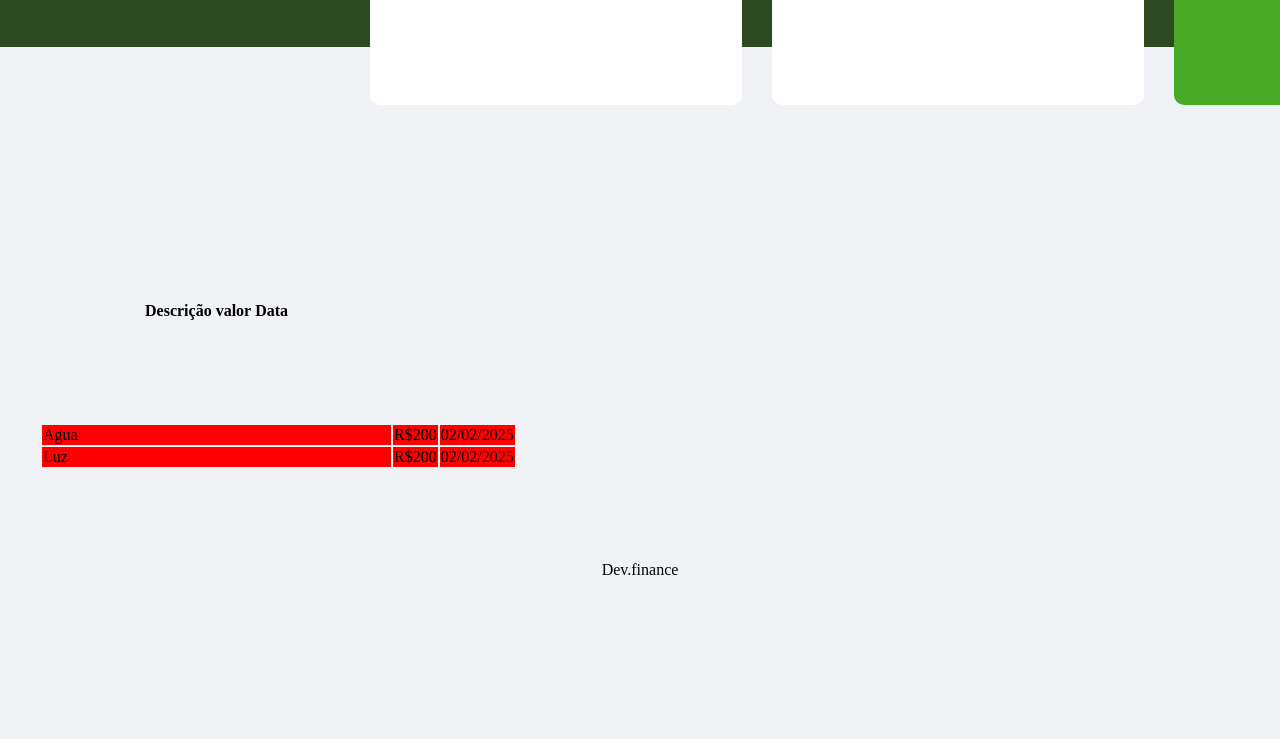
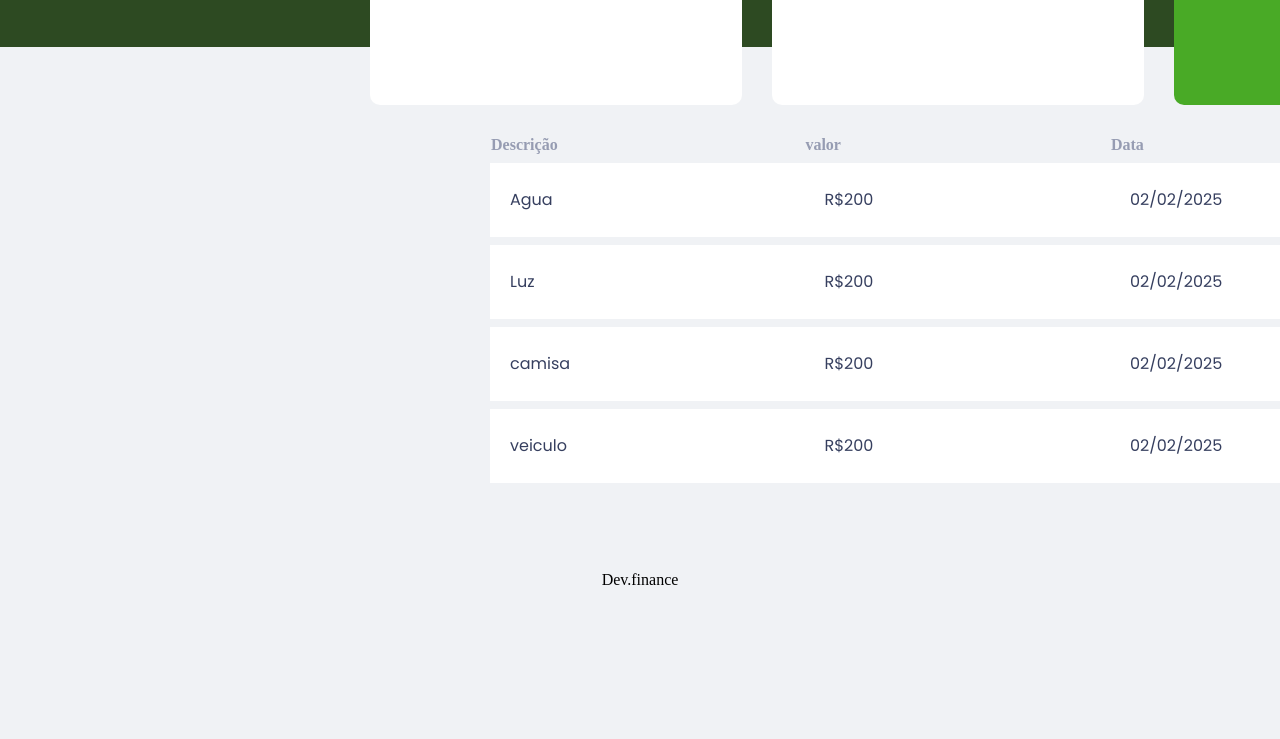
Before and after one commit to cauan-oss/key_of_linux, a plain HTML site: page wallet-dev.finance/index.html in a window 1280 px wide. Shown: the part 113-852 px from the top of the page. Before the commit the page ends 800 px from the top, so only its background shows below. Drawn offline with Linux system fonts and the light colour scheme.

Commit message:
done for today

```diff
--- /dev/null
+++ b/wallet-dev.finance/display.css
@@ -0,0 +1,5 @@
+* {
+    padding: 0;
+    margin: 0;
+    box-sizing: border-box;
+}
--- a/wallet-dev.finance/index.html
+++ b/wallet-dev.finance/index.html
@@ -44,11 +44,19 @@
                     <td>R$200</td>
                     <td>02/02/2025</td>
                 </tr>
+                <tr class="linha">
+                    <td>camisa</td>
+                    <td>R$200</td>
+                    <td>02/02/2025</td>
+                </tr>
+                <tr class="linha">
+                    <td>veiculo</td>
+                    <td>R$200</td>
+                    <td>02/02/2025</td>
+                </tr>
             </tbody>
         </table>
-        <section id="transacao">
 
-        </section>
     </main>
 
 
--- a/wallet-dev.finance/style.css
+++ b/wallet-dev.finance/style.css
@@ -3,6 +3,7 @@ body {
     padding: 0;
     background-color: #F0F2F5;
 }
+
 #cabecalho {
     background-color: #2D4A22;
     padding: 40px;
@@ -19,8 +20,10 @@ body {
     margin: 10px;
     color: #363F5F;
     margin-left: 20px;
+    font-family: Poppins;
 
 }
+
 .receita-total {
     width: 352px;
     height: 138px;
@@ -40,7 +43,8 @@ body {
     position: absolute;
     left: 350px;
 }
- h1 {
+
+h1 {
     top: 10px;
 }
 
@@ -50,10 +54,10 @@ body {
     height: 324px;
 }
 
-.linha {
+/* .linha {
     background-color: red;
     padding: 25px;
-}
+} */
 
 .extrato {
     background-color: hsl(0, 37%, 56%);
@@ -62,20 +66,44 @@ body {
     border-radius: 10px;
 }
 
-#head-table {
-    display: flex;
-    justify-content: space-between;
-    margin: 100px;
+
+
+#tabela {
+    margin-top: 50px;
+    width: 100%;
+    padding: 30px;
+    padding-left: 450px;
+    border-spacing: 0 0.5rem;
+    text-align: left;
+    border-radius: 10px;
+
 }
 
-#tabela {
-    margin-top: 150px;
+table th {
+   color: #969CB2;
+}
+table td{
+    padding: 20px;
+    background: white;
+    width: 1120px;
+    height: 34px;
+    color: #363F5F;
+    font-family: Poppins;
+
 }
 
-#rodape{
+ #rodape {
+    margin: 150px;
     display: flex;
     justify-content: center;
 }
-/* .lista {
-    margin-top: 10px;
+
+/* .centraliza {
+    display: flex;
+    justify-content: center;
 } */
+
+.elemento1 {
+    display: flex;
+    justify-content: center;
+}
--- /dev/null
+++ b/wallet-dev.finance/styleModal.css
@@ -0,0 +1,36 @@
+body {
+    margin: 0;
+    padding: 0;
+}
+
+/* #botoes {
+    display: inline;
+    justify-content: center;
+    background-color: green;
+} */
+
+#modal {
+    background-color: beige;
+    padding: 12px;
+    margin: 350px;
+    /* display: flex;
+    justify-content: center; */
+}
+h1 {
+    color: red;
+    display: flex;
+    justify-content: center;
+}
+
+#inputs-data {
+  display: flex;
+  justify-content: center;
+  padding: 70px;
+  gap: 15px
+}
+
+#botoes {
+    display: flex;
+
+
+}
```
Also changed, not shown: wallet-dev.finance/displayFlex.html (added, +11 -0 lines), wallet-dev.finance/modal.html (added, +43 -0 lines).
